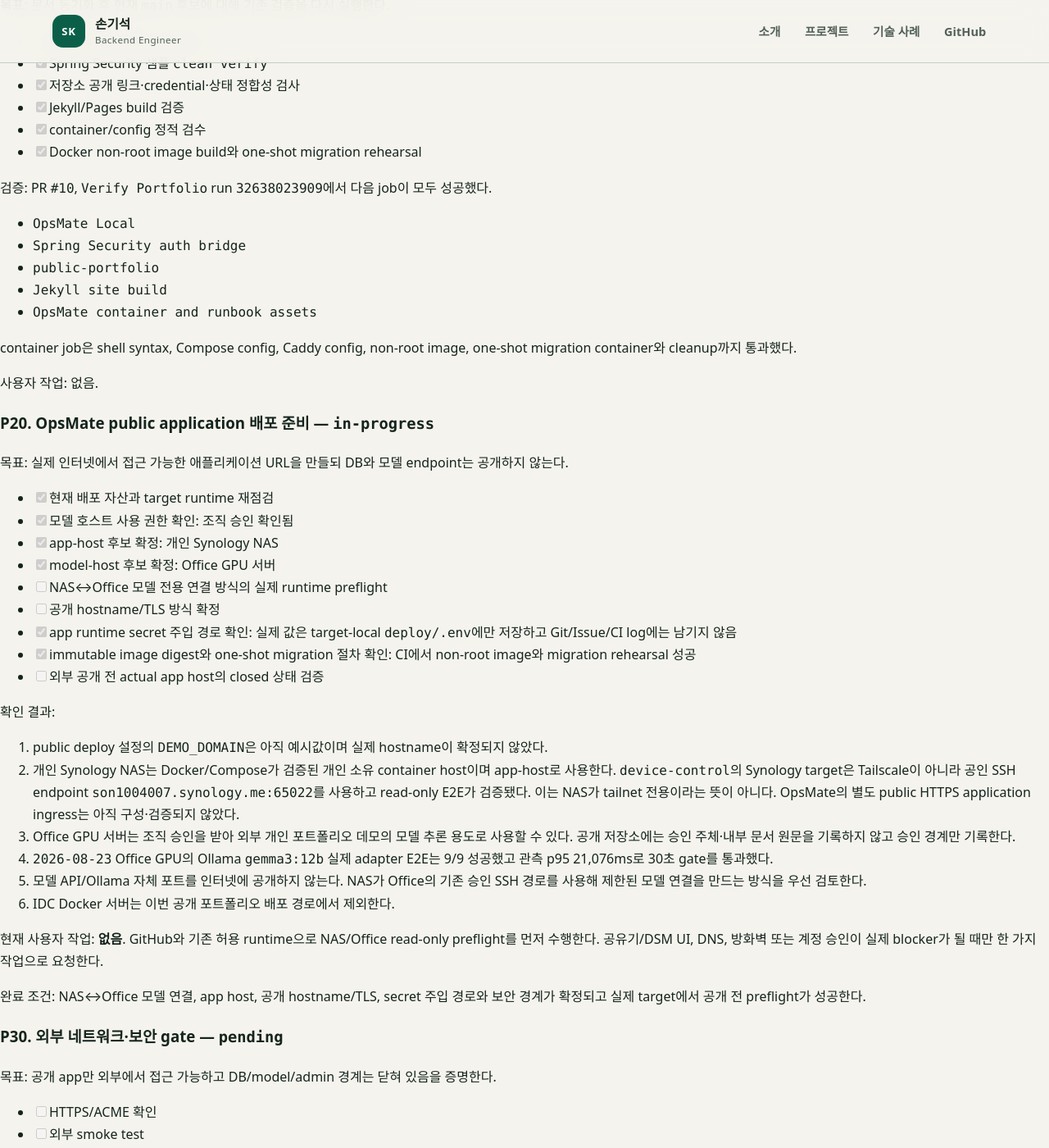
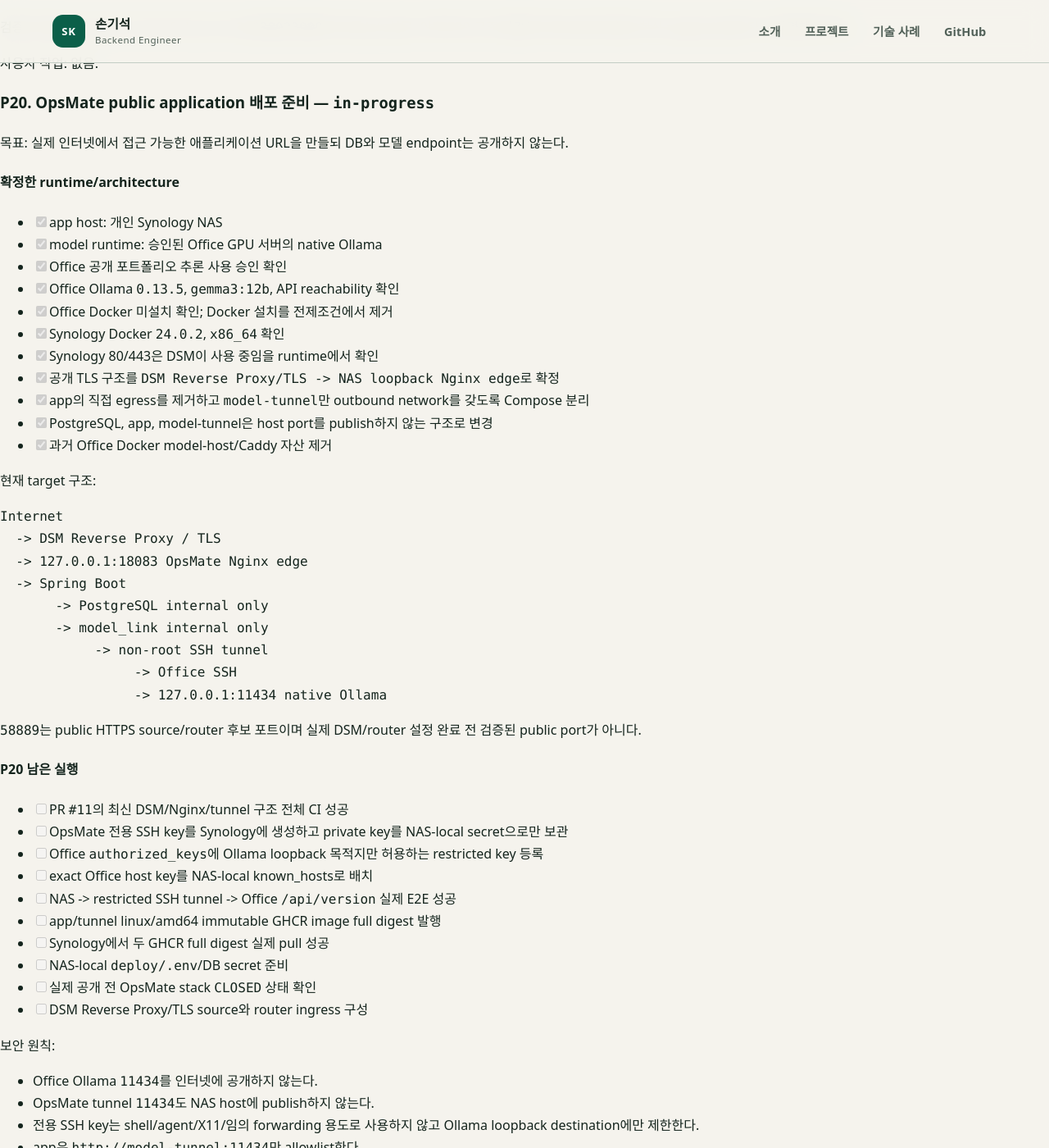
Before and after one commit to son1004007/engineering-career-portfolio, a Jekyll site: the page built from PORTFOLIO_COMPLETION_PLAN.md, in a window 1280 px wide and 1400 px high, scrolled down 1109 px. Shown: the whole window at 82% size. Built offline with Jekyll 4.4.1, drawn with Linux system fonts in a browser that asks for light colours; our own code applies the rules of GitHub Pages for plain Markdown files; some of the changed text lies outside the part shown.

Commit message:
docs: update public deployment execution state

````diff
--- a/PORTFOLIO_COMPLETION_PLAN.md
+++ b/PORTFOLIO_COMPLETION_PLAN.md
@@ -1,7 +1,7 @@
 # Portfolio Completion Plan
 
-- 기준일: `2026-08-23`
-- 목적: 현재 공개 포트폴리오와 `OpsMate Local`을 실제 검증 증거에 맞춰 동기화하고, 남은 외부 배포·운영 gate를 순서대로 완료한다.
+- 기준일: `2026-08-24`
+- 목적: 현재 공개 포트폴리오와 `OpsMate Local`을 실제 검증 증거에 맞춰 동기화하고 남은 외부 배포·운영 gate를 순서대로 완료한다.
 - 원칙: 문서상 완료가 아니라 최근 commit, test, workflow, bounded runtime E2E를 근거로 상태를 올린다.
 - 전역 기준: `son1004007/ai-agent-workflow-playbook/CONTROL.md`
 - 실행 ledger: [`WORKS.md`](WORKS.md)
@@ -21,22 +21,14 @@
 
 ### P00. 상태 문서 동기화 — `verified`
 
-목표: `2026-08-23` 실제 모델 E2E와 전역 Control/Office runtime 검증 결과를 공개 상태 문서에 일관되게 반영한다.
-
-- [x] `AI_CONTEXT.md` 기준일과 OpsMate 상태 갱신
-- [x] `WORKS.md` W09 실제 모델 E2E 증거와 남은 gate 갱신
-- [x] `03_portfolio/evidence-index.md` 실제 모델 E2E 증거와 현재 판단 갱신
-- [x] `03_portfolio/portfolio-strategy.md` Track A 검증 상태 갱신
-- [x] `TASKS.md` 완료된 실제 모델 gate를 제거하고 남은 순서를 명확화
-- [x] README/AGENTS/REAL_MODEL_E2E_EVIDENCE와 상호 모순이 없는지 확인
+- [x] `2026-08-23` 실제 모델 E2E를 공개 상태 문서에 동기화
+- [x] README/AGENTS/evidence/strategy/task 문서 정합성 확인
 
 검증: PR `#10`의 `Verify Portfolio` run `32638023909`에서 public portfolio 정합성 검사와 Jekyll build가 성공했다.
 
 사용자 작업: 없음.
 
 ### P10. 최신 baseline regression — `verified`
-
-목표: 문서 동기화 후 현재 `main` 후보에 대해 기존 검증을 다시 실행한다.
 
 - [x] OpsMate `clean verify`
 - [x] Spring Security 샘플 `clean verify`
@@ -45,15 +37,7 @@
 - [x] container/config 정적 검수
 - [x] Docker non-root image build와 one-shot migration rehearsal
 
-검증: PR `#10`, `Verify Portfolio` run `32638023909`에서 다음 job이 모두 성공했다.
-
-- `OpsMate Local`
-- `Spring Security auth bridge`
-- `public-portfolio`
-- `Jekyll site build`
-- `OpsMate container and runbook assets`
-
-container job은 shell syntax, Compose config, Caddy config, non-root image, one-shot migration container와 cleanup까지 통과했다.
+검증: PR `#10`, `Verify Portfolio` run `32638023909`의 모든 job 성공. 이후 P20 구조 변경은 PR `#11`에서 별도 최신 regression을 다시 통과해야 한다.
 
 사용자 작업: 없음.
 
@@ -61,42 +45,75 @@
 
 목표: 실제 인터넷에서 접근 가능한 애플리케이션 URL을 만들되 DB와 모델 endpoint는 공개하지 않는다.
 
-- [x] 현재 배포 자산과 target runtime 재점검
-- [x] 모델 호스트 사용 권한 확인: 조직 승인 확인됨
-- [x] app-host 후보 확정: 개인 Synology NAS
-- [x] model-host 후보 확정: Office GPU 서버
-- [ ] NAS↔Office 모델 전용 연결 방식의 실제 runtime preflight
-- [ ] 공개 hostname/TLS 방식 확정
-- [x] app runtime secret 주입 경로 확인: 실제 값은 target-local `deploy/.env`에만 저장하고 Git/Issue/CI log에는 남기지 않음
-- [x] immutable image digest와 one-shot migration 절차 확인: CI에서 non-root image와 migration rehearsal 성공
-- [ ] 외부 공개 전 actual app host의 closed 상태 검증
+#### 확정한 runtime/architecture
 
-확인 결과:
+- [x] app host: 개인 Synology NAS
+- [x] model runtime: 승인된 Office GPU 서버의 native Ollama
+- [x] Office 공개 포트폴리오 추론 사용 승인 확인
+- [x] Office Ollama `0.13.5`, `gemma3:12b`, API reachability 확인
+- [x] Office Docker 미설치 확인; Docker 설치를 전제조건에서 제거
+- [x] Synology Docker `24.0.2`, `x86_64` 확인
+- [x] Synology 80/443은 DSM이 사용 중임을 runtime에서 확인
+- [x] 공개 TLS 구조를 `DSM Reverse Proxy/TLS -> NAS loopback Nginx edge`로 확정
+- [x] app의 직접 egress를 제거하고 `model-tunnel`만 outbound network를 갖도록 Compose 분리
+- [x] PostgreSQL, app, model-tunnel은 host port를 publish하지 않는 구조로 변경
+- [x] 과거 Office Docker model-host/Caddy 자산 제거
 
-1. public deploy 설정의 `DEMO_DOMAIN`은 아직 예시값이며 실제 hostname이 확정되지 않았다.
-2. 개인 Synology NAS는 Docker/Compose가 검증된 개인 소유 container host이며 app-host로 사용한다. `device-control`의 Synology target은 Tailscale이 아니라 공인 SSH endpoint `son1004007.synology.me:65022`를 사용하고 read-only E2E가 검증됐다. 이는 NAS가 tailnet 전용이라는 뜻이 아니다. OpsMate의 별도 public HTTPS application ingress는 아직 구성·검증되지 않았다.
-3. Office GPU 서버는 조직 승인을 받아 외부 개인 포트폴리오 데모의 모델 추론 용도로 사용할 수 있다. 공개 저장소에는 승인 주체·내부 문서 원문을 기록하지 않고 승인 경계만 기록한다.
-4. `2026-08-23` Office GPU의 Ollama `gemma3:12b` 실제 adapter E2E는 9/9 성공했고 관측 p95 21,076ms로 30초 gate를 통과했다.
-5. 모델 API/Ollama 자체 포트를 인터넷에 공개하지 않는다. NAS가 Office의 기존 승인 SSH 경로를 사용해 제한된 모델 연결을 만드는 방식을 우선 검토한다.
-6. IDC Docker 서버는 이번 공개 포트폴리오 배포 경로에서 제외한다.
+현재 target 구조:
 
-현재 사용자 작업: **없음**. GitHub와 기존 허용 runtime으로 NAS/Office read-only preflight를 먼저 수행한다. 공유기/DSM UI, DNS, 방화벽 또는 계정 승인이 실제 blocker가 될 때만 한 가지 작업으로 요청한다.
+```text
+Internet
+  -> DSM Reverse Proxy / TLS
+  -> 127.0.0.1:18083 OpsMate Nginx edge
+  -> Spring Boot
+       -> PostgreSQL internal only
+       -> model_link internal only
+            -> non-root SSH tunnel
+                 -> Office SSH
+                 -> 127.0.0.1:11434 native Ollama
+```
 
-완료 조건: NAS↔Office 모델 연결, app host, 공개 hostname/TLS, secret 주입 경로와 보안 경계가 확정되고 실제 target에서 공개 전 preflight가 성공한다.
+`58889`는 public HTTPS source/router 후보 포트이며 실제 DSM/router 설정 완료 전 검증된 public port가 아니다.
+
+#### P20 남은 실행
+
+- [ ] PR `#11`의 최신 DSM/Nginx/tunnel 구조 전체 CI 성공
+- [ ] OpsMate 전용 SSH key를 Synology에 생성하고 private key를 NAS-local secret으로만 보관
+- [ ] Office `authorized_keys`에 Ollama loopback 목적지만 허용하는 restricted key 등록
+- [ ] exact Office host key를 NAS-local known_hosts로 배치
+- [ ] NAS -> restricted SSH tunnel -> Office `/api/version` 실제 E2E 성공
+- [ ] app/tunnel linux/amd64 immutable GHCR image full digest 발행
+- [ ] Synology에서 두 GHCR full digest 실제 pull 성공
+- [ ] NAS-local `deploy/.env`/DB secret 준비
+- [ ] 실제 공개 전 OpsMate stack `CLOSED` 상태 확인
+- [ ] DSM Reverse Proxy/TLS source와 router ingress 구성
+
+보안 원칙:
+
+- Office Ollama `11434`를 인터넷에 공개하지 않는다.
+- OpsMate tunnel `11434`도 NAS host에 publish하지 않는다.
+- 전용 SSH key는 shell/agent/X11/임의 forwarding 용도로 사용하지 않고 Ollama loopback destination에만 제한한다.
+- app은 `http://model-tunnel:11434`만 allowlist한다.
+- 실제 SSH key, known_hosts 원문, DB password와 host credential은 공개 저장소에 넣지 않는다.
+
+현재 사용자 작업: **없음**. GitHub와 기존 device-control write path로 전용 tunnel bootstrap과 CI/image gate를 먼저 완료한다. DSM/router UI가 실제 마지막 blocker가 되었을 때 필요한 설정 한 번만 구체적으로 요청한다.
+
+완료 조건: NAS↔Office restricted model connection, immutable images, NAS-local runtime input과 public ingress 직전 closed preflight가 실제 target에서 성공한다.
 
 ### P30. 외부 네트워크·보안 gate — `pending`
 
 목표: 공개 app만 외부에서 접근 가능하고 DB/model/admin 경계는 닫혀 있음을 증명한다.
 
-- [ ] HTTPS/ACME 확인
-- [ ] 외부 smoke test
+- [ ] DSM HTTPS 인증서/public origin 확인
+- [ ] 외부 전체 persona smoke
+- [ ] 서로 다른 두 세션 cross-workspace 격리
 - [ ] DB 외부 비노출 확인
 - [ ] model endpoint 외부 비노출 확인
-- [ ] app-host egress allowlist 검증
-- [ ] edge/WAF 익명 요청 rate limit 검증
+- [ ] app direct egress 부재/tunnel-only model path runtime 확인
+- [ ] Nginx 익명 요청 rate limit `429` 확인
 - [ ] 공개 로그에 credential/민감 endpoint가 남지 않는지 확인
 
-사용자 작업: 외부 계정에서 MFA/보안 승인이 요구될 때만 승인한다.
+사용자 작업: DSM/router UI나 물리 외부망 확인처럼 연결된 도구로 수행할 수 없는 단계만 요청한다.
 
 완료 조건: 외부에서 app은 정상 사용 가능하고 내부 의존성은 노출되지 않으며 rate/egress 통제가 검증된다.
 
@@ -104,13 +121,14 @@
 
 목표: 공개 데모를 안전하게 닫고 동일 artifact로 다시 열 수 있음을 실제로 검증한다.
 
-- [ ] app normal close
-- [ ] model normal close
+- [ ] normal close: edge -> app -> model-tunnel -> synthetic purge -> DB
 - [ ] environment-independent emergency close
-- [ ] closed verifier
-- [ ] same-image-digest reopen
-- [ ] smoke 재검증
+- [ ] closed verifier: Compose state + loopback/public live marker 부재
+- [ ] same app/tunnel image digest reopen
+- [ ] public smoke 재검증
 - [ ] 최종 상태를 `CLOSED`로 유지
+
+Office native Ollama 자체는 공유 runtime이므로 OpsMate lifecycle이 임의 종료하지 않는다. OpsMate 모델 접근 경계는 restricted SSH tunnel 수명주기로 통제한다.
 
 사용자 작업: 없음. 단, target이 사람 승인을 강제하는 보안 정책을 사용하면 그 승인만 요청한다.
 
@@ -118,18 +136,14 @@
 
 ### P50. 두 번째 Java/Spring 사례 공개 — `pending`
 
-목표: 대표 AI 프로젝트 외에 기존 Java/Spring 실무 깊이를 독립 재현 사례로 한 건 더 증명한다.
-
 - [ ] `03_portfolio/case-study-index.md`에서 우선 후보 선택
-- [ ] 기존 authorized evidence에서 본인 기여·공개 경계 재확인
+- [ ] authorized evidence에서 본인 기여·공개 경계 재확인
 - [ ] 합성 도메인으로 독립 구현
 - [ ] 정상·실패·경계 테스트
 - [ ] 공개 문서와 코드 검수
 - [ ] Pages 게시
 
 사용자 작업: 회사 내부 사실 중 저장소/기존 authorized evidence로 확정할 수 없는 항목이 실제로 필요한 경우에만 사실 확인을 요청한다.
-
-완료 조건: 공개 샘플 코드와 최근 성공 테스트가 있는 두 번째 사례가 게시된다.
 
 ### P60. 포트폴리오 유지관리 — `pending`
 
@@ -138,13 +152,9 @@
 - [ ] 회사 GitHub evidence 월말 갱신
 - [ ] 완료·미검증 badge와 테스트 수 동기화
 
-사용자 작업: 물리 모바일 기기에서의 최종 UX 확인은 사용자 확인이 가장 신뢰할 수 있다. 문제가 발견되면 화면/증상을 전달하고 수정은 저장소에서 수행한다.
-
 ## 현재 사용자에게 필요한 작업
 
-`P00`과 `P10`은 사용자 작업 없이 완료했다. Office GPU의 공개 포트폴리오 추론 사용 승인도 확인됐다.
-
-현재 즉시 필요한 사용자 작업은 **없음**. P20 runtime preflight와 설계 확정을 계속 수행한다. 사용자만 가능한 공유기/DSM/DNS/보안 승인이 실제 blocker가 되었을 때 그 한 가지 작업만 요청한다.
+현재 즉시 필요한 사용자 작업은 **없음**. 다음 사용자 입력은 DSM Reverse Proxy/router 설정 또는 물리 모바일 외부망 확인처럼 연결된 도구로 수행할 수 없는 단계가 실제 blocker가 되었을 때만 요청한다.
 
 ## 완료 판정
 
````
